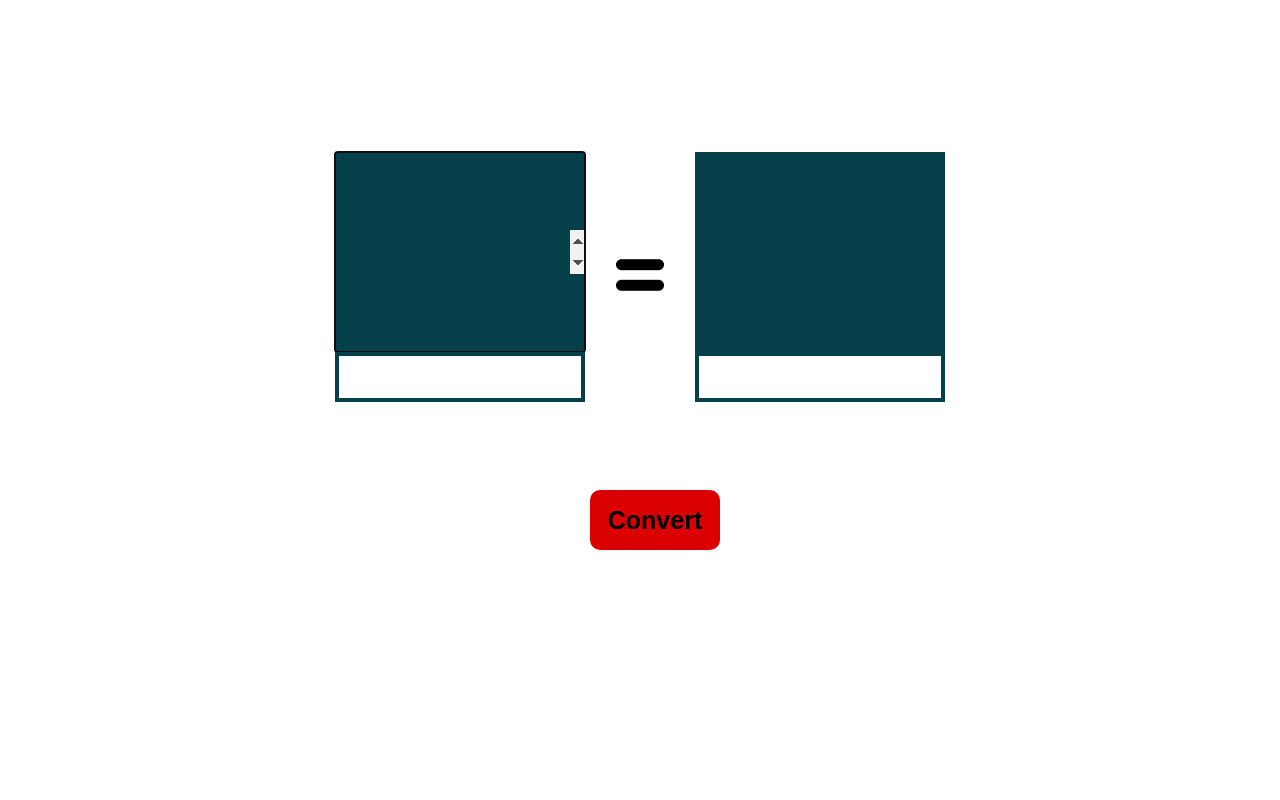
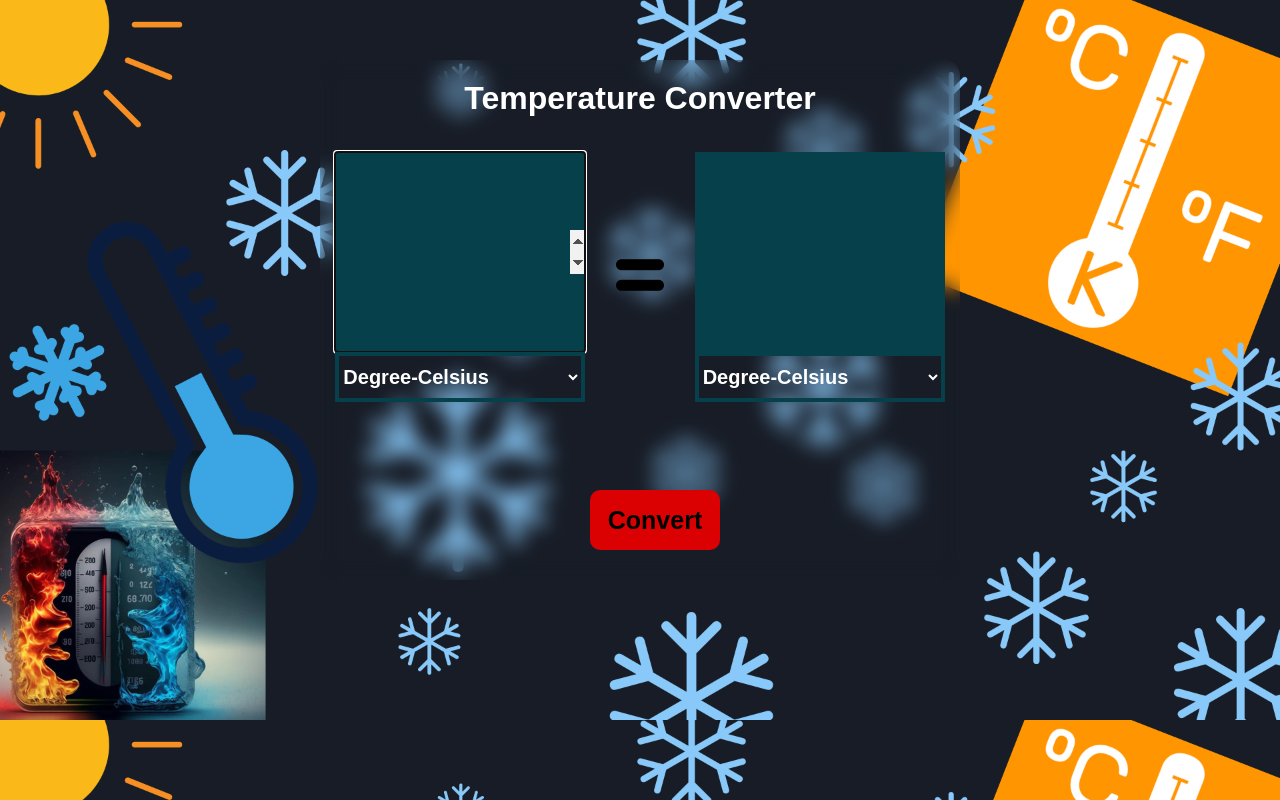
Before and after one commit to Jaydevameta2003/Temperater-Converter, a plain HTML site: page index.html in a window 1280 px wide. Drawn offline with Linux system fonts and the light colour scheme; the site is published under a folder, as on GitHub Pages, so addresses that start at the root find nothing.

Commit message:
Update temp.css

```diff
--- a/temp.css
+++ b/temp.css
@@ -5,7 +5,7 @@
 
 body{
     font-family: 'Exo', sans-serif;
-    background-image: url(/images/img1.png);
+    background-image: url(images/img1.png);
     background-repeat: no-repeat;
     background-size: cover;
     background-repeat: repeat-y;
```
